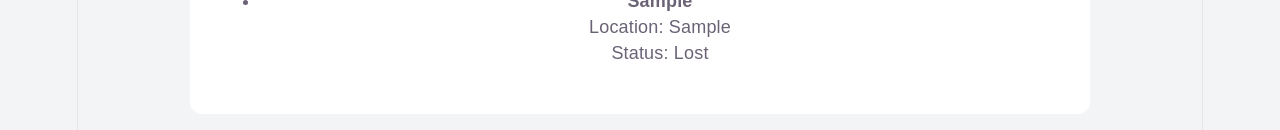
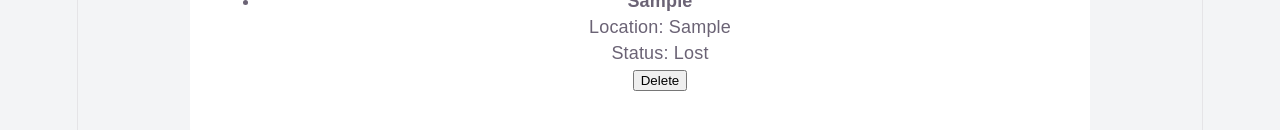
Before and after one commit to VISHNU23CSB61/lostlines, a React (Vite) app in the folder lostlines-react/: page / in a window 1280 px wide. Both pictures are taken after typing "Sample", "Sample" into the empty fields and a click on the button "Add Item". Shown: the part 764-894 px from the top of the page. Built offline with nearby package versions, Linux system fonts and the light colour scheme.

Commit message:
Added delete functionality in React

```diff
--- a/lostlines-react/src/App.jsx
+++ b/lostlines-react/src/App.jsx
@@ -12,6 +12,10 @@ function App() {
 
     function addItem(newItem) {
         setItems([...items, newItem]);
+    }
+    function deleteItem(itemId){
+        const updateItems=items.filter(item=>item.id!==itemId);
+        setItems(updateItems);
     }
 
     return (
@@ -42,7 +46,9 @@ function App() {
 
                     <h2>Reported Items</h2>
 
-                    <ItemList items={items} />
+                    <ItemList items={items}
+                    onDeleteItem={deleteItem}
+                    />
                 </section>
             </main>
         </div>
--- a/lostlines-react/src/components/ItemList.jsx
+++ b/lostlines-react/src/components/ItemList.jsx
@@ -1,4 +1,4 @@
-function ItemList({ items }) {
+function ItemList({ items,onDeleteItem }) {
     if (items.length === 0) {
         return <p>No items reported yet.</p>;
     }
@@ -10,6 +10,7 @@ function ItemList({ items }) {
                     <strong>{item.name}</strong>
                     <p>Location: {item.location}</p>
                     <p>Status: {item.status}</p>
+                    <button onClick={()=>onDeleteItem(item.id)}>Delete</button>
                 </li>
             ))}
         </ul>
```
